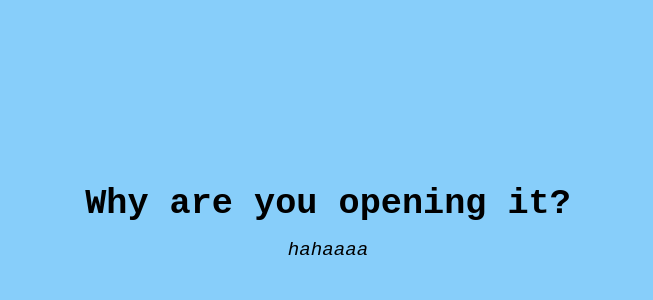
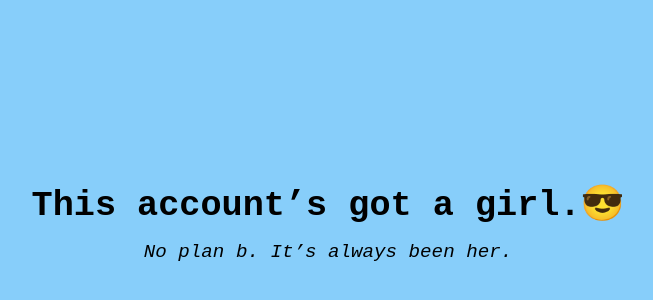
Before and after one commit to dew1355/foru.github.io, a plain HTML site: page index.html in a window 1280 px wide. Shown: the part 180-480 px from the top of the page, without its empty margins (312-965 px from the left). Drawn offline with Linux system fonts and the light colour scheme.

Commit message:
Update index.html

```diff
--- a/index.html
+++ b/index.html
@@ -31,7 +31,7 @@
   </style>
 </head>
 <body>
-  <h1>Why are you opening it?</h1>
-  <p>hahaaaa</p>
+  <h1>This account’s got a girl.😎</h1>
+  <p>No plan b. It’s always been her.</p>
 </body>
 </html>
```
